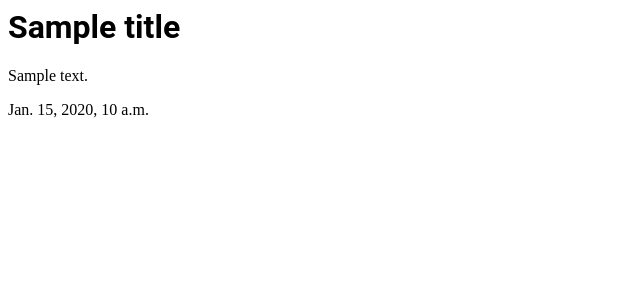
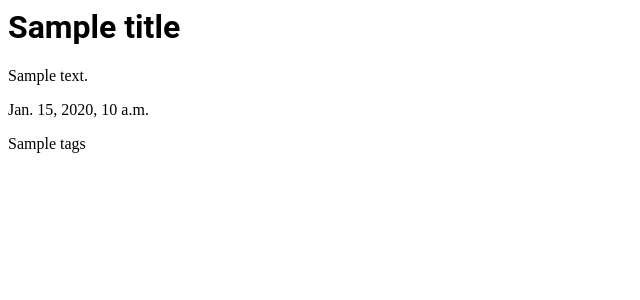
Before and after one commit to ericheep/miscellany, a Django app: template portfolio/templates/portfolio/portfolio.html in a window 1280 px wide. Shown: the top 300 px of the page, without its empty margins (0-640 px from the left). Run offline with Django 3.2, Linux system fonts and the light colour scheme; the template is opened without the code that fills it: most values are stand-ins (such as "Sample title", 1, 10 or a date in 2020).

Commit message:
small stuff

```diff
--- a/portfolio/templates/portfolio/portfolio.html
+++ b/portfolio/templates/portfolio/portfolio.html
@@ -13,6 +13,9 @@
         </div>
         <div>
             <p> <a> {{ date }} </a> </p>
+        </div>
+        <div>
+            <p> <a> {{ tags }} </a> </p>
         </div>
     </body>
     <!-- <div>
--- a/portfolio/views.py
+++ b/portfolio/views.py
@@ -11,10 +11,11 @@ def portfolio(request, slug):
 
     context = {
         'work': work,
-        'slug': slug,
+        'slug': work.slug,
         'title': work.title,
         'text': work.text,
         'date': work.created_date,
+        'tags': work.tags,
     }
 
     return render(request, 'portfolio/portfolio.html', context)
```
